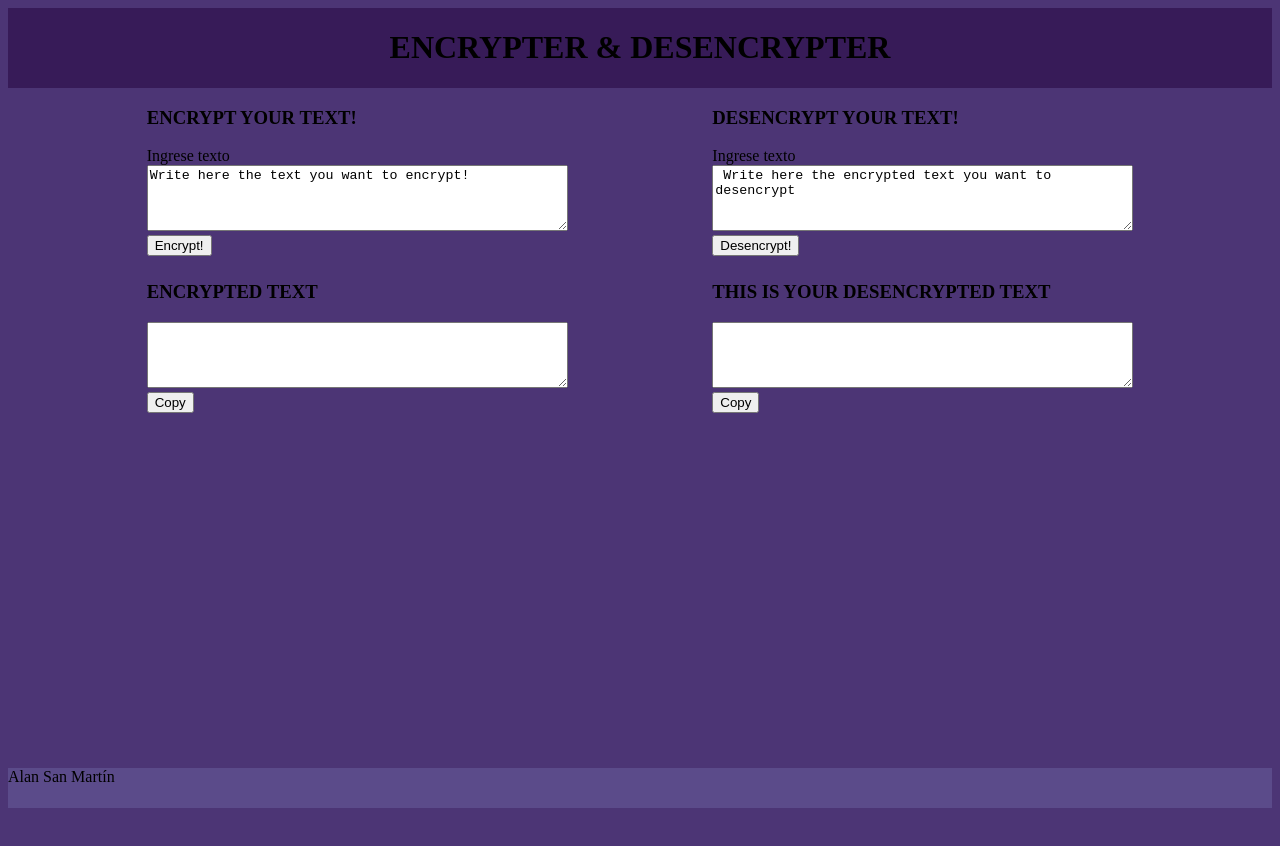
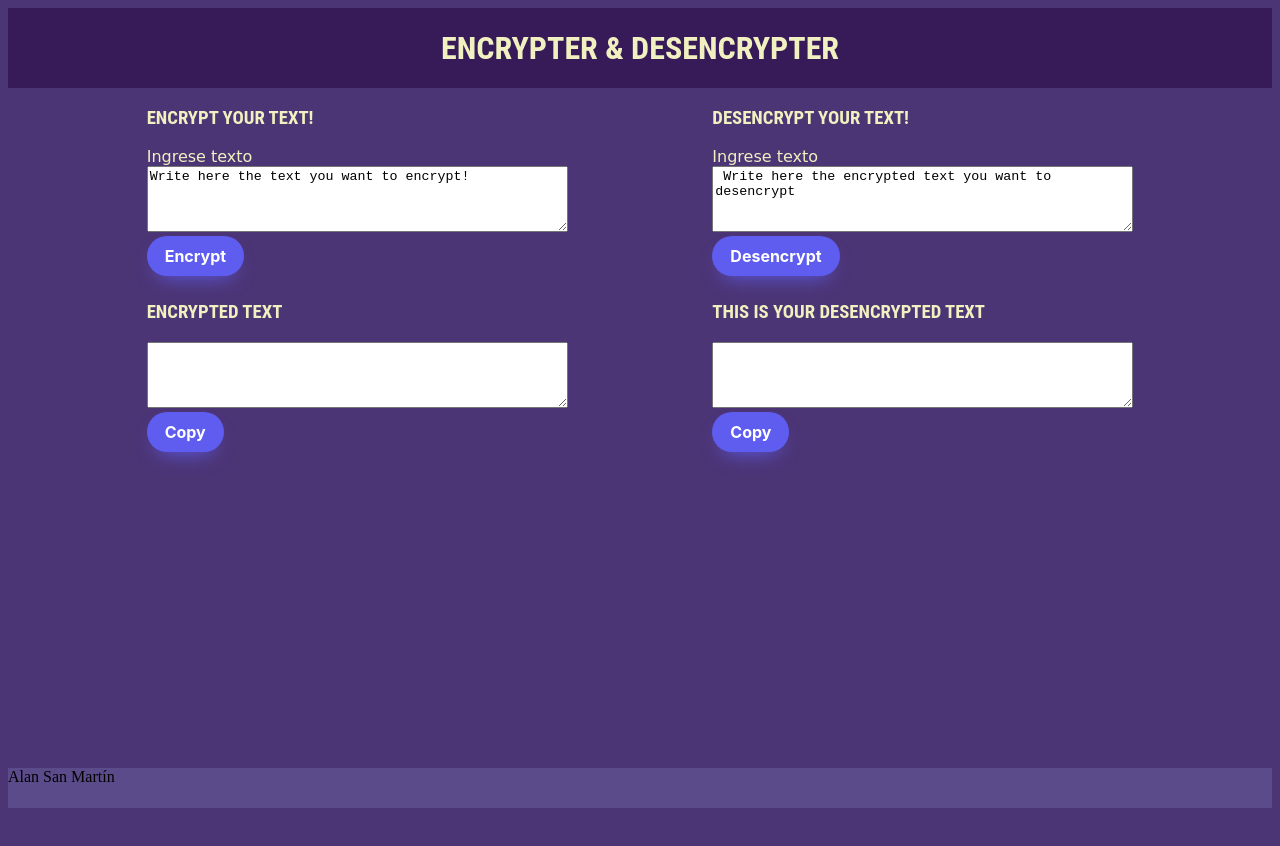
Before and after one commit to Alan93S/encriptador, a plain HTML site: page index.html in a window 1280 px wide. Drawn offline with Linux system fonts and the light colour scheme.

Commit message:
add boton

```diff
--- a/index.html
+++ b/index.html
@@ -6,12 +6,18 @@
     <meta http-equiv="X-UA-Compatible" content="IE=edge">
     <meta name="viewport" content="width=device-width, initial-scale=1.0">
     <link rel="stylesheet" href="style.css">
-    <title>Document</title>
+    <!-- google fonts -->
+    <link rel="preconnect" href="https://fonts.googleapis.com">
+<link rel="preconnect" href="https://fonts.gstatic.com" crossorigin>
+
+<link rel="preconnect" href="https://fonts.googleapis.com">
+<link rel="preconnect" href="https://fonts.gstatic.com" crossorigin>
+    <title>Encrypter & Desencrypter</title>
 </head>
 
 <body>
     <header>
-        <h1 class="title">
+        <h1>
             ENCRYPTER & DESENCRYPTER
         </h1>
 
@@ -22,13 +28,13 @@
 
                 <h3>ENCRYPT YOUR TEXT!</h3>
 
-                <label for="encrypt">Ingrese texto</label>
+                <label class="sub-title" for="encrypt">Ingrese texto</label>
                 <div>
                     <textarea id="encrypt" name="encrypt" rows="4" cols="50">
 Write here the text you want to encrypt!
                     </textarea>
                 </div>
-                <button type="button"> Encrypt!</button>
+                <button class="button" role="button">Encrypt</button>
 
             </div>
             <div class="div2">
@@ -43,7 +49,7 @@ Write here the text you want to encrypt!
 
                     </textarea>
                 </div>
-                <button type="button"> Copy</button>
+                <button class="button" role="button">Copy</button>
 
             </div>
 
@@ -55,13 +61,13 @@ Write here the text you want to encrypt!
                     DESENCRYPT YOUR TEXT!
                 </h3>
 
-                <label for="desencrypt">Ingrese texto</label>
+                <label class="sub-title" for="desencrypt">Ingrese texto</label>
                 <div>
                     <textarea id="desencrypt" name="desencrypt" rows="4" cols="50">
  Write here the encrypted text you want to desencrypt
                     </textarea>
                 </div>
-                <button type="button"> Desencrypt!</button>
+                <button class="button" role="button">Desencrypt</button>
             </div>
             <div class="div4">
 
@@ -75,7 +81,7 @@ Write here the text you want to encrypt!
 
                     </textarea>
                 </div>
-                <button type="button"> Copy</button>
+                <button class="button" role="button">Copy</button>
 
             </div>
 
--- a/style.css
+++ b/style.css
@@ -1,3 +1,16 @@
+h1 {
+    color: #F1F0C0;
+    font-family: 'Roboto Condensed', sans-serif;
+}
+
+h3{
+    color: #F1F0C0;
+    font-family: 'Roboto Condensed', sans-serif;
+}
+.sub-title {
+    color: #F1F0C0;
+    font-family: 'Edu VIC WA NT Beginner', cursive;
+}
 header {
     background-color: #371B58;
     background-size: 100%;
@@ -34,6 +47,32 @@ footer {
 }
 
 
+
+
+
+.button {
+  background: #5E5DF0;
+  border-radius: 999px;
+  box-shadow: #5E5DF0 0 10px 20px -10px;
+  box-sizing: border-box;
+  color: #FFFFFF;
+  cursor: pointer;
+  font-family: Inter,Helvetica,"Apple Color Emoji","Segoe UI Emoji",NotoColorEmoji,"Noto Color Emoji","Segoe UI Symbol","Android Emoji",EmojiSymbols,-apple-system,system-ui,"Segoe UI",Roboto,"Helvetica Neue","Noto Sans",sans-serif;
+  font-size: 16px;
+  font-weight: 700;
+  line-height: 24px;
+  opacity: 1;
+  outline: 0 solid transparent;
+  padding: 8px 18px;
+  user-select: none;
+  -webkit-user-select: none;
+  touch-action: manipulation;
+  width: fit-content;
+  word-break: break-word;
+  border: 0;
+}
+
+
 .parent {
     display: grid;
     grid-template-columns: repeat(5, 1fr);
```
